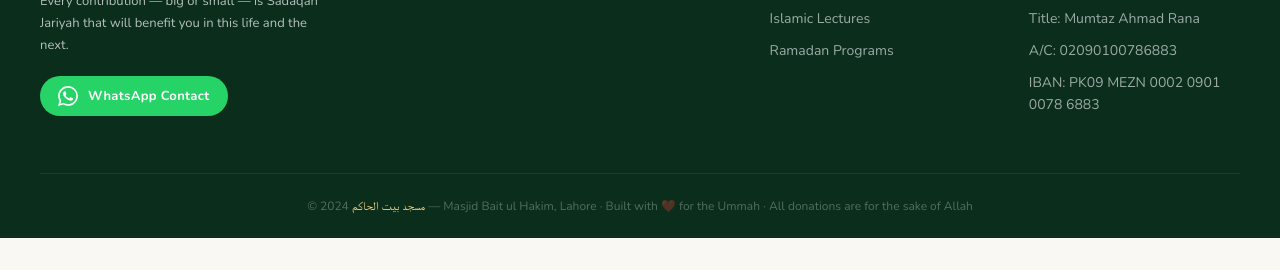
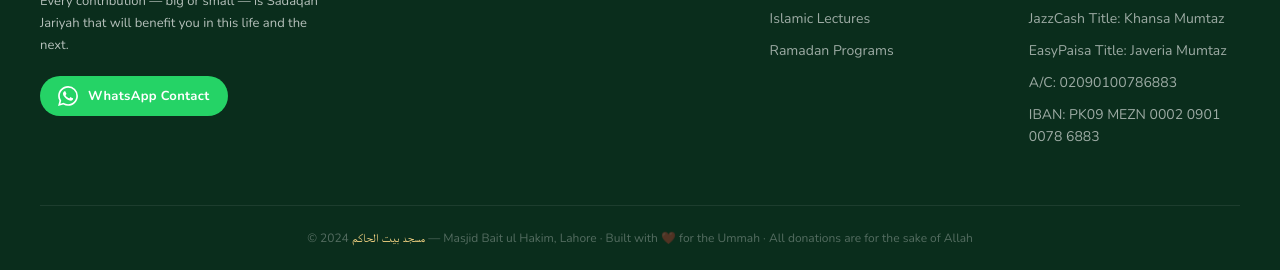
Before and after one commit to khansamumtaz/masjid-bait-ul-hakim, a website: page masjid-bait-ul-hakim.html in a window 1280 px wide. Shown: the part 6034-6304 px from the top of the page. Before the commit the page ends 6272 px from the top, so only its background shows below. Drawn offline with nearby package versions, Linux system fonts and the light colour scheme.

Commit message:
Update donation payment account titles and payment list

```diff
--- a/masjid-bait-ul-hakim.html
+++ b/masjid-bait-ul-hakim.html
@@ -423,7 +423,7 @@ footer{background:#0a2d1c;color:rgba(255,255,255,0.7);padding:60px 24px 24px}
               <div style="background:#fff;border-radius:10px;padding:14px;margin-bottom:10px">
                 <div style="font-size:11px;color:#888;text-transform:uppercase;letter-spacing:1px;margin-bottom:4px">Account Number</div>
                 <div style="font-size:22px;font-weight:800;color:#1a1a1a;letter-spacing:1px">0329-4361882</div>
-                <div style="font-size:12px;color:#666;margin-top:4px">Account Title: <strong>Mumtaz Ahmad Rana</strong></div>
+                <div style="font-size:12px;color:#666;margin-top:4px">Account Title: <strong>Khansa Mumtaz</strong></div>
               </div>
               <div style="display:flex;gap:8px">
                 <button onclick="copyText('0329-4361882','jazzcash-copy')" id="jazzcash-copy" style="flex:1;background:#F57C00;color:#fff;border:none;padding:10px;border-radius:8px;font-size:13px;font-weight:700;cursor:pointer;font-family:'Nunito',sans-serif">📋 Copy Number</button>
@@ -443,7 +443,7 @@ footer{background:#0a2d1c;color:rgba(255,255,255,0.7);padding:60px 24px 24px}
               <div style="background:#fff;border-radius:10px;padding:14px;margin-bottom:10px">
                 <div style="font-size:11px;color:#888;text-transform:uppercase;letter-spacing:1px;margin-bottom:4px">Account Number</div>
                 <div style="font-size:22px;font-weight:800;color:#1a1a1a;letter-spacing:1px">0322-9638760</div>
-                <div style="font-size:12px;color:#666;margin-top:4px">Account Title: <strong>Mumtaz Ahmad Rana</strong></div>
+                <div style="font-size:12px;color:#666;margin-top:4px">Account Title: <strong>Javeria Mumtaz</strong></div>
               </div>
               <div style="display:flex;gap:8px">
                 <button onclick="copyText('03229638760','easypaisa-copy')" id="easypaisa-copy" style="flex:1;background:#C2185B;color:#fff;border:none;padding:10px;border-radius:8px;font-size:13px;font-weight:700;cursor:pointer;font-family:'Nunito',sans-serif">📋 Copy Number</button>
@@ -467,7 +467,7 @@ footer{background:#0a2d1c;color:rgba(255,255,255,0.7);padding:60px 24px 24px}
                 </div>
                 <div>
                   <div style="font-size:11px;color:#888;text-transform:uppercase;letter-spacing:1px;margin-bottom:2px">Account Title</div>
-                  <div style="font-size:15px;font-weight:700">Mumtaz Ahmad Rana</div>
+                  <div style="font-size:15px;font-weight:700">Khansa Mumtaz</div>
                 </div>
                 <div>
                   <div style="font-size:11px;color:#888;text-transform:uppercase;letter-spacing:1px;margin-bottom:2px">Account Number</div>
@@ -921,7 +921,8 @@ footer{background:#0a2d1c;color:rgba(255,255,255,0.7);padding:60px 24px 24px}
           <li><a href="#">📱 JazzCash: 0329-4361882</a></li>
           <li><a href="#">📱 EasyPaisa: 0322-9638760</a></li>
           <li><a href="#">🏦 Meezan Bank</a></li>
-          <li><a href="#">Title: Mumtaz Ahmad Rana</a></li>
+          <li><a href="#">JazzCash Title: Khansa Mumtaz</a></li>
+          <li><a href="#">EasyPaisa Title: Javeria Mumtaz</a></li>
           <li><a href="#">A/C: 02090100786883</a></li>
           <li><a href="#">IBAN: PK09 MEZN 0002 0901 0078 6883</a></li>
         </ul>
```
